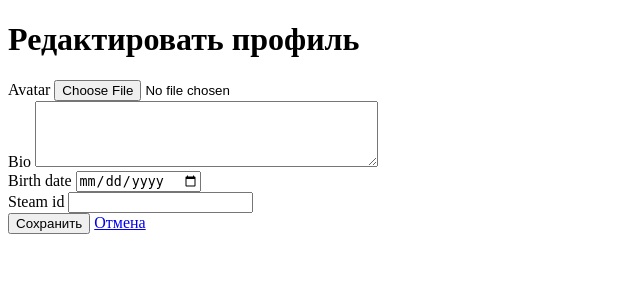
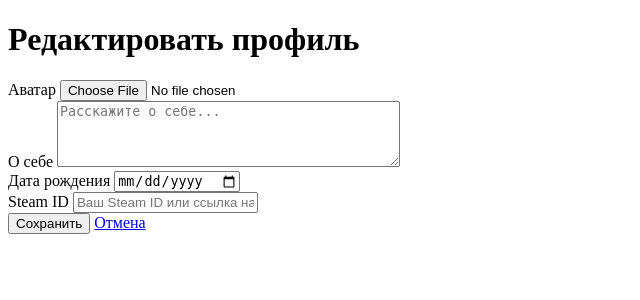
Before and after one commit to Cr4mlin/Igrovorot, a Django app: page /profile/edit/ in a window 1280 px wide. Shown: the part 26-326 px from the top of the page, without its empty margins (0-640 px from the left). Run offline with Django 5.2, Linux system fonts and the light colour scheme; the visitor is signed in with stand-in values (Sample User, id 1); data comes from the database, SQL or seed files in the repository.

Commit message:
update profile/edit page html + form.py

```diff
--- a/apps/users/forms.py
+++ b/apps/users/forms.py
@@ -24,7 +24,19 @@ class ProfileEditForm(forms.ModelForm):
     class Meta:
         model = Profile
         fields = ('avatar', 'bio', 'birth_date', 'steam_id')
+        labels = {
+            'avatar': 'Аватар',
+            'bio': 'О себе',
+            'birth_date': 'Дата рождения',
+            'steam_id': 'Steam ID',
+        }
         widgets = {
+            'bio': forms.Textarea(attrs={
+                'rows': 4,
+                'placeholder': 'Расскажите о себе...',
+            }),
             'birth_date': forms.DateInput(attrs={'type': 'date'}),
-            'bio': forms.Textarea(attrs={'rows': 4}),
+            'steam_id': forms.TextInput(attrs={
+                'placeholder': 'Ваш Steam ID или ссылка на профиль',
+            }),
         }
--- a/templates/users/profile.html
+++ b/templates/users/profile.html
@@ -20,10 +20,10 @@
 
             <div class="profile__meta">
                 {% if profile.birth_date %}
-                    <span class="profile__meta-item">Дата рождения: {{ profile.birth_date }}</span>
+                    <span class="profile__meta-item">Дата рождения: {{ profile.birth_date|date:"d.m.Y" }}</span>
                 {% endif %}
                 {% if profile.steam_id %}
-                    <span class="profile__meta-item">Steam: {{ profile.steam_id }}</span>
+                    <span class="profile__meta-item">Steam ID: {{ profile.steam_id }}</span>
                 {% endif %}
                 <span class="profile__meta-item">На сайте с: {{ profile_user.date_joined|date:"d.m.Y" }}</span>
             </div>
--- a/templates/users/profile_edit.html
+++ b/templates/users/profile_edit.html
@@ -9,17 +9,43 @@
     <form method="post" enctype="multipart/form-data" novalidate>
         {% csrf_token %}
 
-        {% for field in form %}
-            <div class="form-group">
-                <label for="{{ field.id_for_label }}">{{ field.label }}</label>
-                {{ field }}
-                {% if field.errors %}
-                    {% for error in field.errors %}
-                        <span class="form-error">{{ error }}</span>
-                    {% endfor %}
-                {% endif %}
-            </div>
-        {% endfor %}
+        <div class="form-group">
+            <label>{{ form.avatar.label }}</label>
+            {% if form.instance.avatar %}
+                <div class="profile-edit__current-avatar">
+                    <img src="{{ form.instance.avatar.url }}" alt="Текущий аватар">
+                    <span>Текущий аватар</span>
+                </div>
+            {% endif %}
+            {{ form.avatar }}
+            {% for error in form.avatar.errors %}
+                <span class="form-error">{{ error }}</span>
+            {% endfor %}
+        </div>
+
+        <div class="form-group">
+            <label for="{{ form.bio.id_for_label }}">{{ form.bio.label }}</label>
+            {{ form.bio }}
+            {% for error in form.bio.errors %}
+                <span class="form-error">{{ error }}</span>
+            {% endfor %}
+        </div>
+
+        <div class="form-group">
+            <label for="{{ form.birth_date.id_for_label }}">{{ form.birth_date.label }}</label>
+            {{ form.birth_date }}
+            {% for error in form.birth_date.errors %}
+                <span class="form-error">{{ error }}</span>
+            {% endfor %}
+        </div>
+
+        <div class="form-group">
+            <label for="{{ form.steam_id.id_for_label }}">{{ form.steam_id.label }}</label>
+            {{ form.steam_id }}
+            {% for error in form.steam_id.errors %}
+                <span class="form-error">{{ error }}</span>
+            {% endfor %}
+        </div>
 
         <div class="form-actions">
             <button type="submit">Сохранить</button>
```
